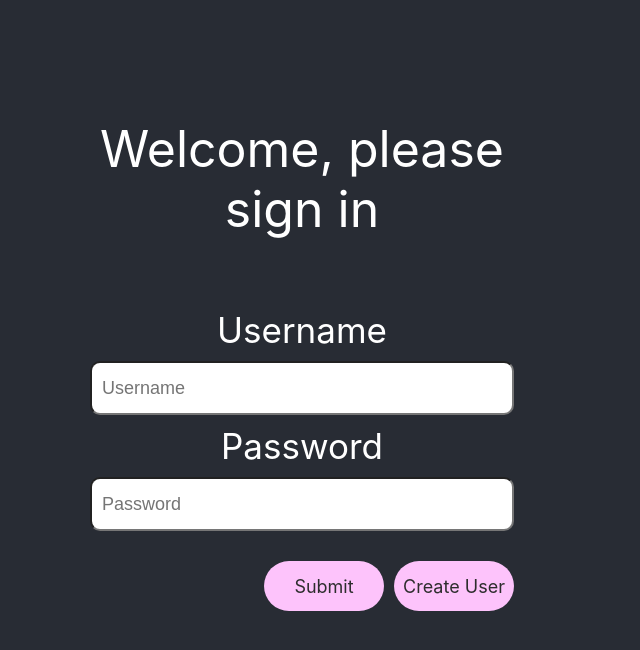
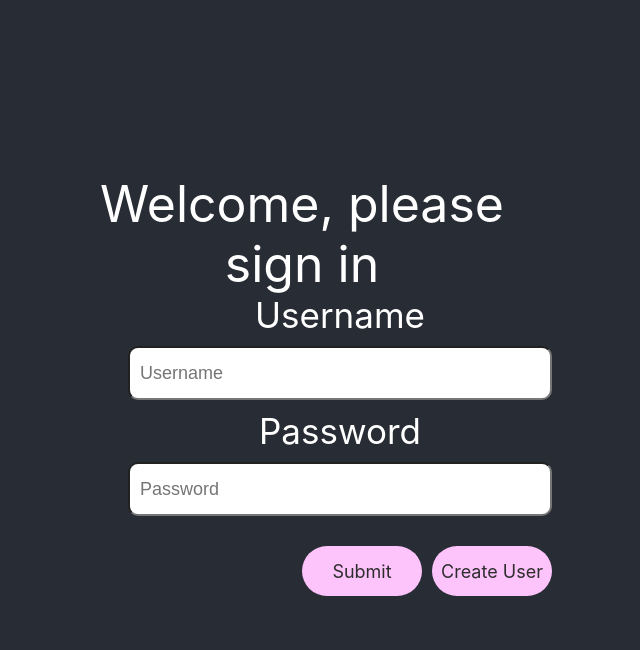
Before and after one commit to lucasmoratonieto/taskaspp, a React (Create React App) app in the folder frontend/: page /login in a window 1280 px wide. Shown: the top 650 px of the page, without its empty margins (338-978 px from the left). Built offline with nearby package versions, Linux system fonts and the light colour scheme.

Commit message:
sizeChanges

```diff
--- a/frontend/src/index.css
+++ b/frontend/src/index.css
@@ -1,48 +1,50 @@
-/* index.css or global stylesheet */
-html, body {
-  height: 100%; /* Ensure the body takes the full height of the browser window */
-  margin: 0;    /* Remove default margins */
+html {
+  height: 100%;
+  width: 100%;  /* Asegura que el html ocupe el 100% del ancho */
+  margin: 0;
   display: flex;
-  align-items: center; /* Center content vertically */
-  justify-content: center; /* Center content horizontally */
+  justify-content: center;
 }
 
 #root {
-  width: 100%; /* Optional: Adjust width if needed */
-  max-width: 500px; /* Optional: Limit max width */
-  text-align: center; /* Optional: Center text or other content */
-}
-
-#root{
-  color: white ;
+  color: white;
   margin: auto;
   display: flex;
+  flex-direction: column;  /* Asegura que el contenido se alinee correctamente */
   min-height: 90vh;
-  height: 100%;
-  display: flex;
+
   align-items: center;
   justify-content: center;
 }
 
-
 body {
-
   background-color: #282c34;
   margin: 0;
-  font-family: -apple-system, BlinkMacSystemFont, 'Segoe UI', 'Roboto', 'Oxygen',
-  'Ubuntu', 'Cantarell', 'Fira Sans', 'Droid Sans', 'Helvetica Neue',
-  sans-serif;
+  font-family: -apple-system, BlinkMacSystemFont, 'Segoe UI', 'Roboto', 'Oxygen', 'Ubuntu', 'Cantarell', 'Fira Sans', 'Droid Sans', 'Helvetica Neue', sans-serif;
   -webkit-font-smoothing: antialiased;
   -moz-osx-font-smoothing: grayscale;
   justify-content: center;
   align-items: center;
   text-align: center;
+  height: 100%;
+  display: flex;
+  min-width: 10px;
+}
+@media screen and (min-width: 550px) {
+  body {
+    margin: 20px;
+    max-width: 100%;
+    min-width: 500px;
+    justify-content: center;
+    align-items: center;
+    text-align: center;
+  }
 }
 
-@media screen and (max-width: 550px){
-  body{
+@media screen and (max-width: 550px) {
+  body {
     margin: 20px;
-    max-width: 400px;
+    max-width: 100%;
     min-width: 300px;
     justify-content: center;
     align-items: center;
@@ -50,9 +52,17 @@ body {
   }
 }
 
-
+@media screen and (max-width: 400px) {
+  body {
+    margin: 20px;
+    max-width: 100%;
+    min-width: 250px;  /* Ajusta el tamaño para pantallas más pequeñas */
+    justify-content: center;
+    align-items: center;
+    text-align: center;
+  }
+}
 
 code {
-  font-family: source-code-pro, Menlo, Monaco, Consolas, 'Courier New',
-    monospace;
+  font-family: source-code-pro, Menlo, Monaco, Consolas, 'Courier New', monospace;
 }
--- a/frontend/src/sections/login/login.css
+++ b/frontend/src/sections/login/login.css
@@ -1,11 +1,12 @@
 
-.body {
+.section {
   display: flex;
   flex-direction: column;
   align-items: center;
   justify-content: center;
   text-align: center;
   margin: 25px;
+  overflow: hidden;
 }
 
 /* @media screen and (max-width: 550px){
--- a/frontend/src/sections/main/main.css
+++ b/frontend/src/sections/main/main.css
@@ -1,18 +1,67 @@
+@media screen and (min-width: 550px){
+  h1{
+    font-size: 50px;
+  }
+    h2{
+    font-size: 30px;
+  }
   body{
     justify-content: center;
     text-align: center;
     margin: 20px;
-
+    width: 80px;
   }
-
   section{
     display: flex;
     flex-direction: column;
     justify-content: center;
     align-items: center;
   }
+}
+
+@media screen and (max-width: 550px){
   h1{
-  font-size: 50px;
+    font-size: 30px;
+  }
+  h2{
+    font-size: 15px;
+  }
+  section{
+    justify-content: center;
+    text-align: center;
+    margin: 20px;
+    width: 300px;
+  }
+  .tasks{
+    width: 250px;
+  }
+
+}
+
+.tasks{
+  overflow-x: auto; /* Activa la barra de desplazamiento horizontal */
+  display: block; /* Necesario para overflow en tablas */
+  border-collapse: collapse;
+}
+
+.tasks::-webkit-scrollbar {
+  width: 10px;
+  height: 10px;
+}
+
+.tasks::-webkit-scrollbar-track {
+  background: #f1f1f1; /* Color de fondo del track */
+  border-radius: 10px;
+}
+
+.tasks::-webkit-scrollbar-thumb  {
+  background-color: #888; /* Color del thumb */
+  border-radius: 10px;
+  border: 2px solid #f1f1f1;
+}
+
+.tasks::-webkit-scrollbar-thumb:hover {
+  background-color: #555; /* Cambia el color cuando el usuario pasa el mouse sobre la barra */
 }
 
 .input-task-name {
@@ -60,6 +109,8 @@ select:focus {
 
 .añadir-tarea{
   color: #696a6b ;
+  text-align: left;
+
 }
 
 .button-añadir-tarea{
```
Lines whose indentation alone changed are shown as unchanged.
